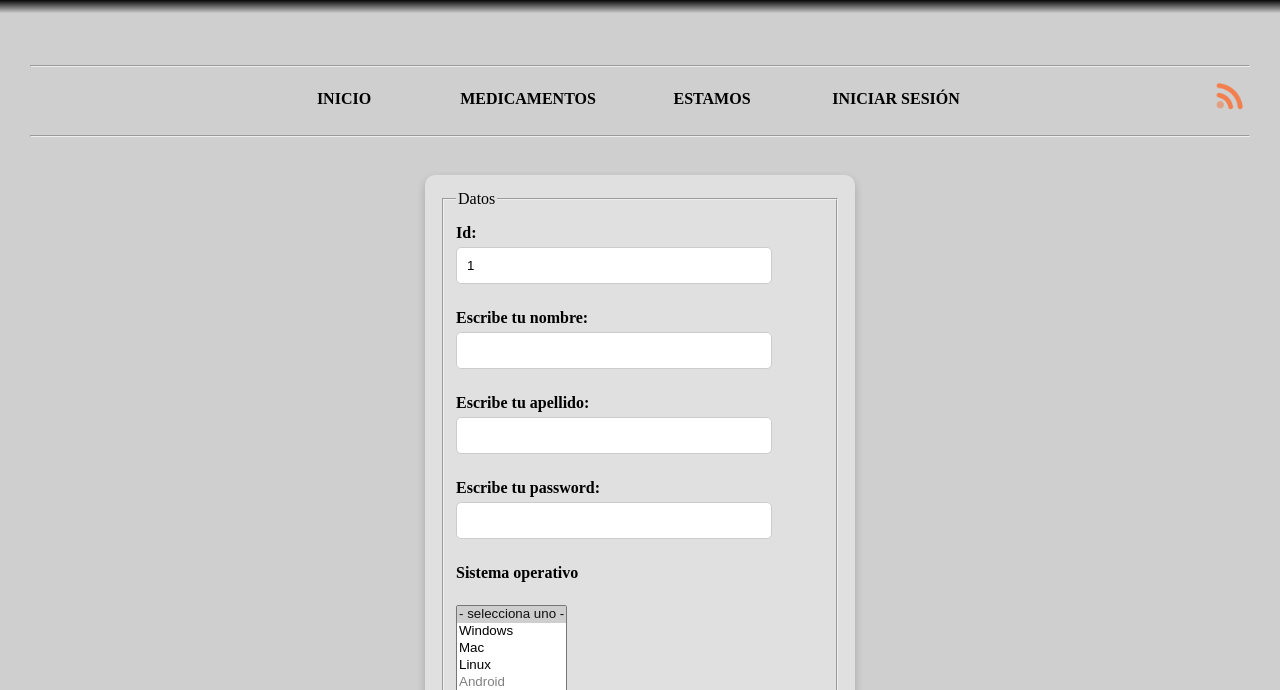
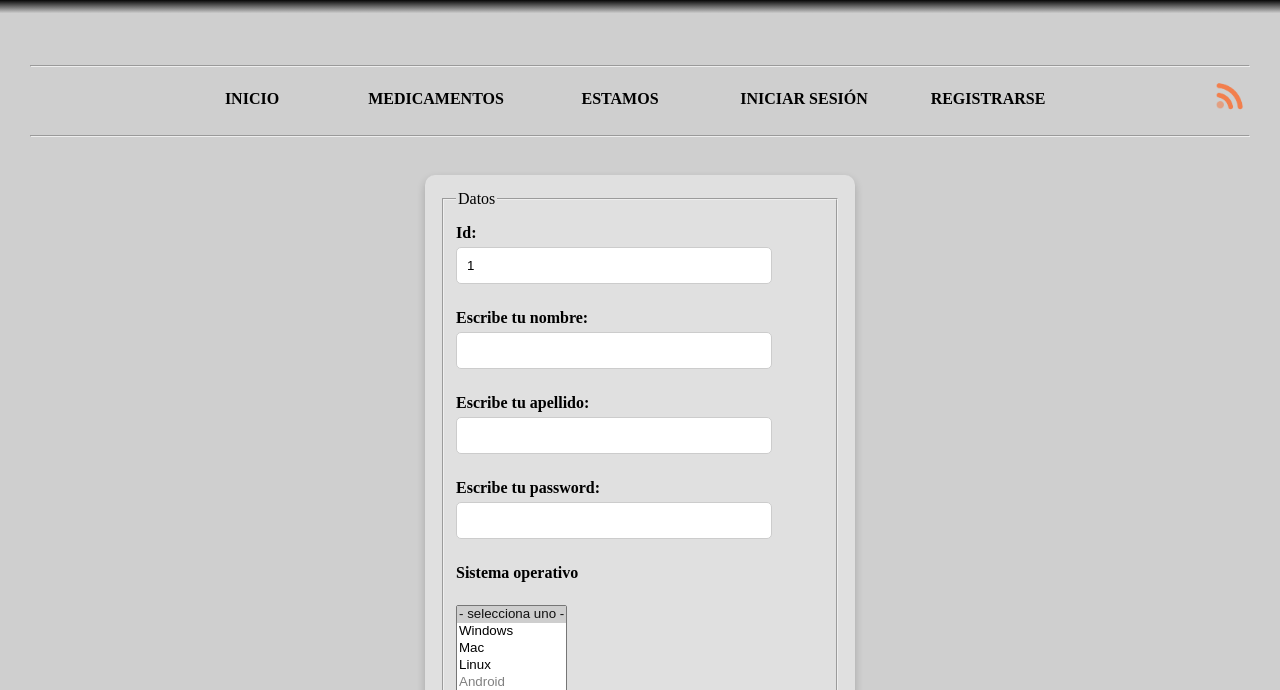
Before and after one commit to Sniifeerns/farmacia, a plain HTML site: page formulario.html in a window 1280 px wide. Shown: the part 110-800 px from the top of the page. Drawn offline with Linux system fonts and the light colour scheme.

Commit message:
formulario.html

```diff
--- a/formulario.html
+++ b/formulario.html
@@ -14,7 +14,7 @@
     <div class="enlaces">
       <hr />
 
-      <span class="a">
+  <span class="a">
         <a title="Medicamento" href="index.html">Inicio</a>
       </span>
 
@@ -28,6 +28,9 @@
 
       <span class="a">
         <a href="formulario.html">Iniciar sesión</a>
+      </span>
+      <span class="a">
+        <a href="formulario5.html">Registrarse</a>
       </span>
       <a href="rss.xml"><img src="img/NewsFeeds2.webp" alt="" /></a>
       <hr />
```
